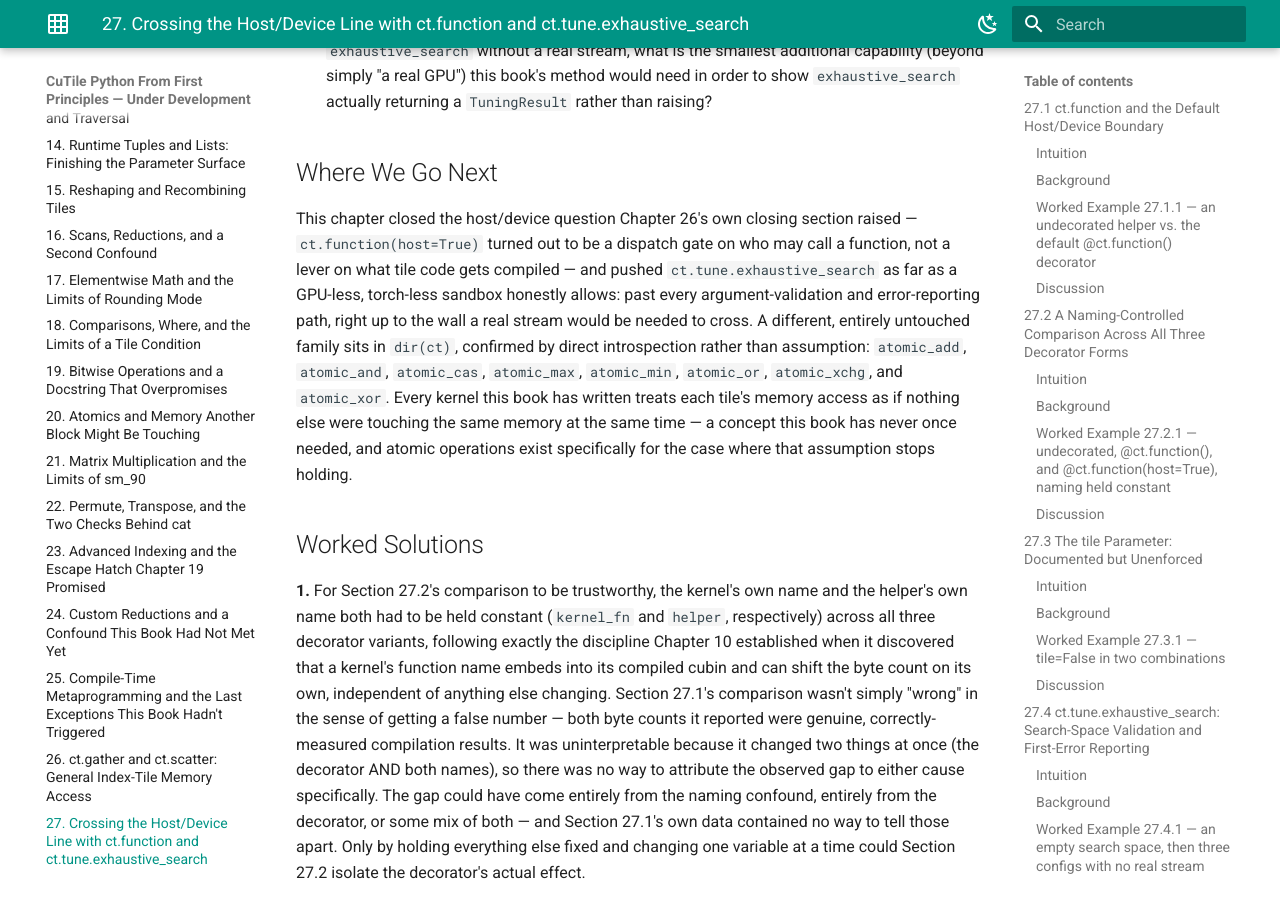
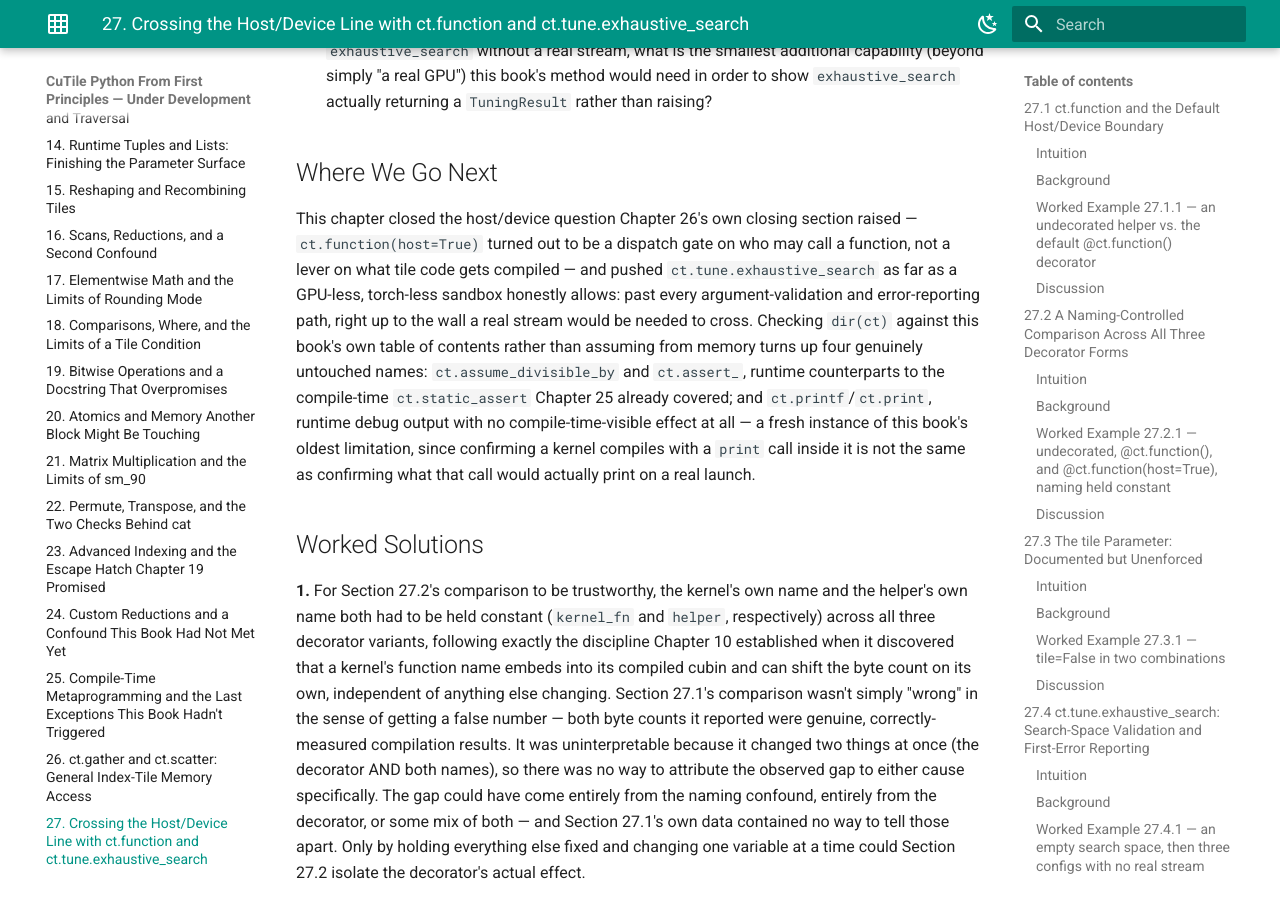
Before and after one commit to MaximumBeings/cutile-python-from-first-principles, an MkDocs documentation site: the page built from docs/part2/27-crossing-the-host-device-line-ct-function-and-ct-tune-exhaustive-search.md, in a window 1280 px wide and 900 px high, scrolled down 15457 px. Built offline with MkDocs 1.6.1 and Material for MkDocs 9.7.7, drawn with Linux system fonts in a browser that asks for light colours.

Commit message:
Fix Chapter 27: correct a false forward-reference in Where We Go Next
Chapter 27's closing section claimed the eight atomic_* operations were
an "entirely untouched family" -- they are not; Chapter 20 already
covers all eight in depth. Replaced with an accurate forward pointer,
verified against dir(ct) cross-checked against this book's own table
of contents rather than assumed from memory: ct.assume_divisible_by
and ct.assert_ (runtime counterparts to Chapter 25's compile-time
ct.static_assert), and ct.printf/ct.print (runtime debug output this
book's export_kernel-only method can compile but never observe the
output of).

Co-Authored-By: Claude Sonnet 5 <noreply@anthropic.com>
Claude-Session: https://claude.ai/code/session_01RLQP6TCB3SThAVJo6Ji6K3

```diff
--- a/docs/part2/27-crossing-the-host-device-line-ct-function-and-ct-tune-exhaustive-search.md
+++ b/docs/part2/27-crossing-the-host-device-line-ct-function-and-ct-tune-exhaustive-search.md
@@ -513,7 +513,7 @@ This chapter crossed a line every earlier kernel in this book had stayed on one
 
 ## Where We Go Next
 
-This chapter closed the host/device question Chapter 26's own closing section raised — `ct.function(host=True)` turned out to be a dispatch gate on who may call a function, not a lever on what tile code gets compiled — and pushed `ct.tune.exhaustive_search` as far as a GPU-less, torch-less sandbox honestly allows: past every argument-validation and error-reporting path, right up to the wall a real stream would be needed to cross. A different, entirely untouched family sits in `dir(ct)`, confirmed by direct introspection rather than assumption: `atomic_add`, `atomic_and`, `atomic_cas`, `atomic_max`, `atomic_min`, `atomic_or`, `atomic_xchg`, and `atomic_xor`. Every kernel this book has written treats each tile's memory access as if nothing else were touching the same memory at the same time — a concept this book has never once needed, and atomic operations exist specifically for the case where that assumption stops holding.
+This chapter closed the host/device question Chapter 26's own closing section raised — `ct.function(host=True)` turned out to be a dispatch gate on who may call a function, not a lever on what tile code gets compiled — and pushed `ct.tune.exhaustive_search` as far as a GPU-less, torch-less sandbox honestly allows: past every argument-validation and error-reporting path, right up to the wall a real stream would be needed to cross. Checking `dir(ct)` against this book's own table of contents rather than assuming from memory turns up four genuinely untouched names: `ct.assume_divisible_by` and `ct.assert_`, runtime counterparts to the compile-time `ct.static_assert` Chapter 25 already covered; and `ct.printf`/`ct.print`, runtime debug output with no compile-time-visible effect at all — a fresh instance of this book's oldest limitation, since confirming a kernel compiles with a `print` call inside it is not the same as confirming what that call would actually print on a real launch.
 
 ## Worked Solutions
 
```
